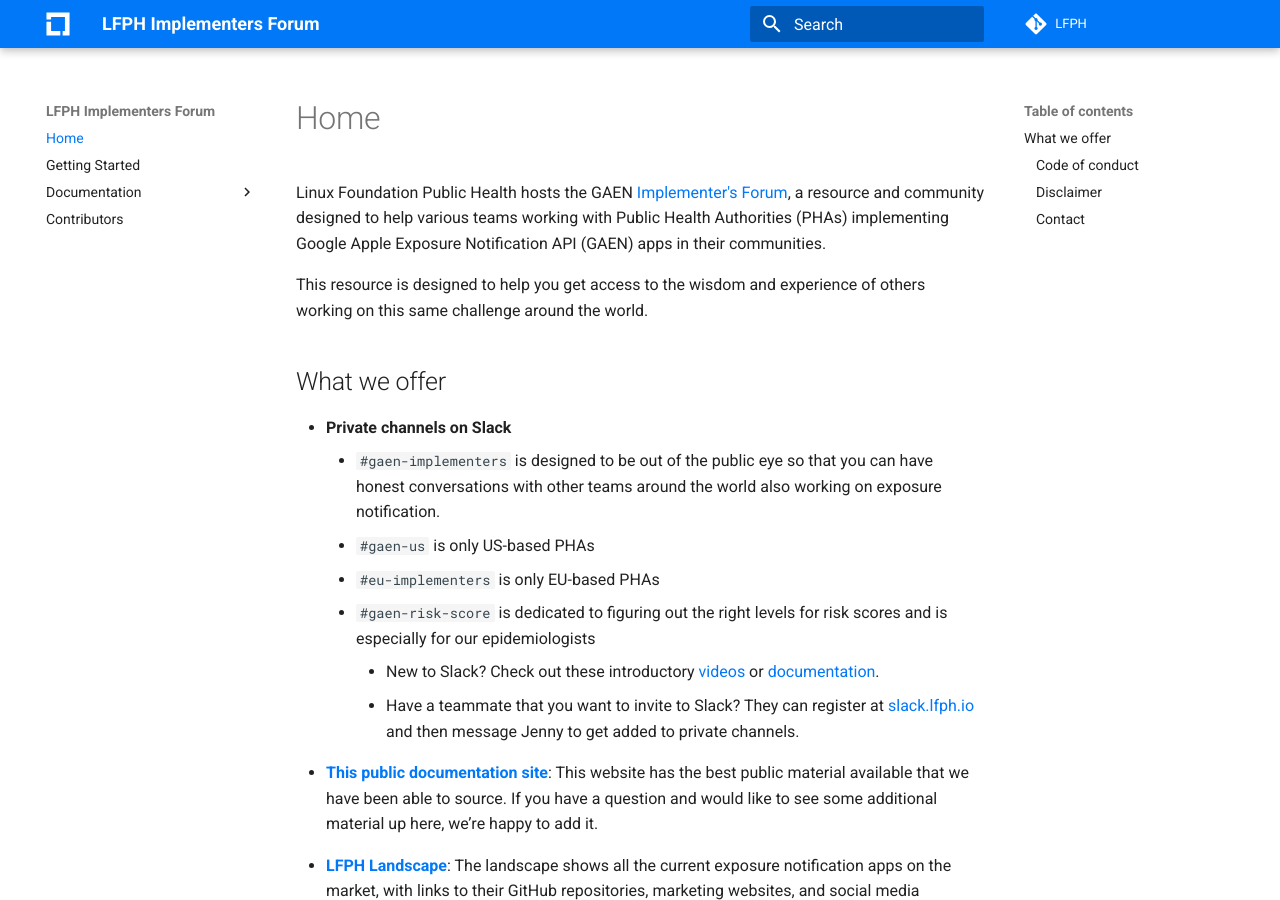
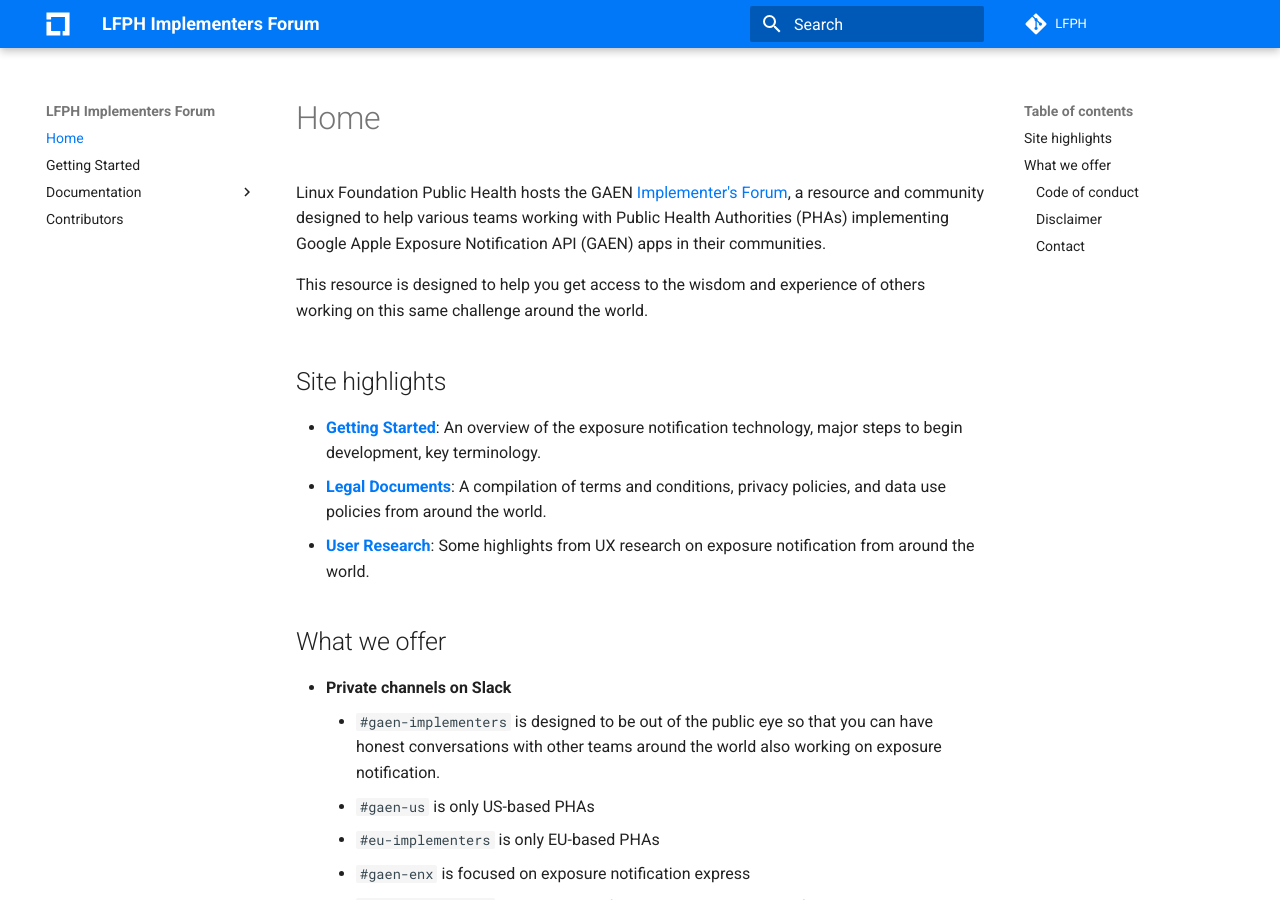
Before and after one commit to lfph/implementers-forum, an MkDocs documentation site: the page built from docs/index.md, in a window 1280 px wide and 900 px high. Built offline with MkDocs 1.6.1 and Material for MkDocs 9.7.7, drawn with Linux system fonts in a browser that asks for light colours; comment, search, counter and statistics services are not loaded.

Commit message:
added highlights and ENX to home page

```diff
--- a/docs/index.md
+++ b/docs/index.md
@@ -2,6 +2,12 @@
 Linux Foundation Public Health hosts the GAEN [Implementer's Forum](https://www.lfph.io/community/implementers-forum/), a resource and community designed to help various teams working with Public Health Authorities (PHAs) implementing Google Apple Exposure Notification API (GAEN) apps in their communities.
 
 This resource is designed to help you get access to the wisdom and experience of others working on this same challenge around the world.
+
+## Site highlights
+
+* [**Getting Started**](getting-started.md): An overview of the exposure notification technology, major steps to begin development, key terminology.
+* [**Legal Documents**](legal-documents.md): A compilation of terms and conditions, privacy policies, and data use policies from around the world.
+* [**User Research**](user-research.md): Some highlights from UX research on exposure notification from around the world.
 
 ## What we offer
 
@@ -9,6 +15,7 @@ This resource is designed to help you get access to the wisdom and experience of
     * `#gaen-implementers` is designed to be out of the public eye so that you can have honest conversations with other teams around the world also working on exposure notification.
     * `#gaen-us` is only US-based PHAs
     * `#eu-implementers` is only EU-based PHAs
+    * `#gaen-enx` is focused on exposure notification express
     * `#gaen-risk-score` is dedicated to figuring out the right levels for risk scores and is especially for our epidemiologists
         * New to Slack? Check out these introductory [videos](https://www.youtube.com/watch?v=m2JuAa6-ors&list=PLWlXaxtQ7fUb1WqLJDqJFGQsAXU7CjoGz&index=2&t=0s) or [documentation](https://slack.com/help/articles/218080037-Getting-started-for-new-members).
         * Have a teammate that you want to invite to Slack? They can register at [slack.lfph.io](https://slack.lfph.io) and then message Jenny to get added to private channels.
```
